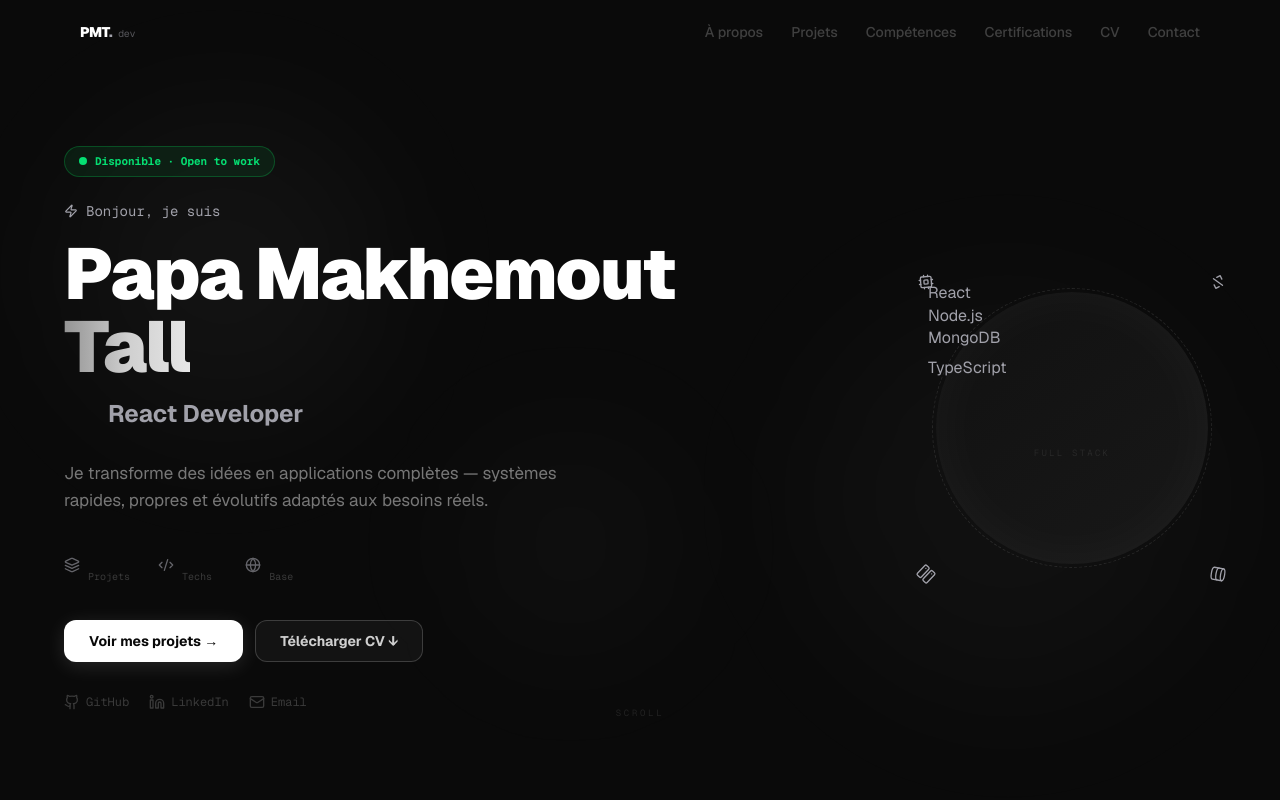
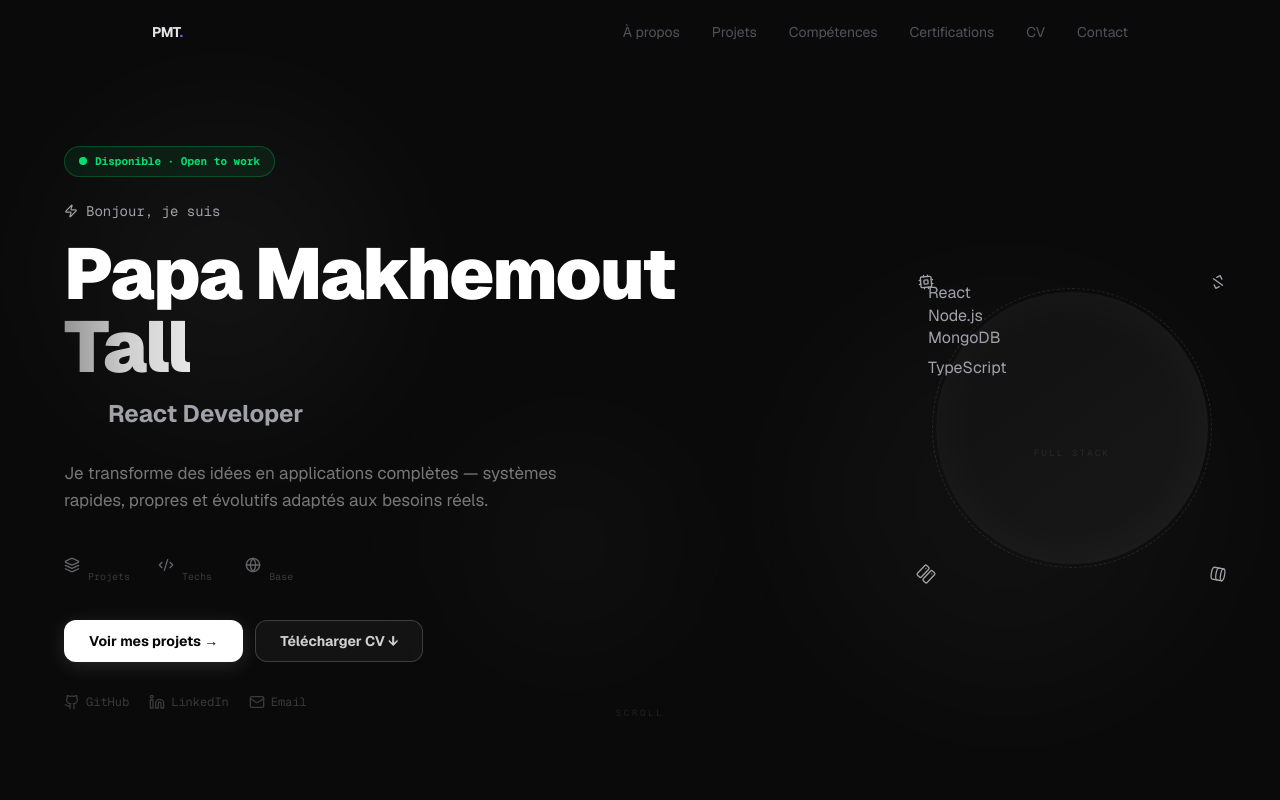
Before and after one commit to Mtg221/portfolio, a Next.js app: page / in a window 1280 px wide. Shown: the top 800 px of the page. Built offline with nearby package versions, Linux system fonts and the light colour scheme.

Commit message:
redesign: simplify portfolio — minimal dark theme

```diff
--- a/src/components/sections/Navbar.tsx
+++ b/src/components/sections/Navbar.tsx
@@ -1,87 +1,69 @@
 "use client";
-
 import { useState, useEffect } from "react";
 import { motion, AnimatePresence } from "framer-motion";
 import { navItems } from "@/lib/data";
 import { Menu, X } from "lucide-react";
 
-interface NavbarProps {
-  activeSection: string;
-  scrollTo: (id: string) => void;
-}
+interface NavbarProps { activeSection: string; scrollTo: (id: string) => void; }
 
 export function Navbar({ activeSection, scrollTo }: NavbarProps) {
   const [menuOpen, setMenuOpen] = useState(false);
-  const [scrolled, setScrolled] = useState(false);
+  const [scrolled, setScrolled]   = useState(false);
 
   useEffect(() => {
-    const h = () => setScrolled(window.scrollY > 50);
+    const h = () => setScrolled(window.scrollY > 40);
     window.addEventListener("scroll", h);
     return () => window.removeEventListener("scroll", h);
   }, []);
 
   return (
-    <nav className="fixed top-0 left-0 right-0 z-50 transition-all duration-500"
+    <nav className="fixed top-0 left-0 right-0 z-50 transition-all duration-300"
       style={scrolled ? {
-        background: "rgba(8,8,8,0.95)",
-        backdropFilter: "blur(20px)",
-        borderBottom: "1px solid rgba(255,255,255,0.08)",
-        boxShadow: "0 4px 32px rgba(0,0,0,0.8), 0 1px 0 rgba(255,255,255,0.04)",
+        background: "rgba(10,10,10,0.92)",
+        backdropFilter: "blur(16px)",
+        borderBottom: "1px solid var(--border)",
       } : { background: "transparent" }}>
-      <div className="max-w-6xl mx-auto px-4 h-16 flex items-center justify-between">
-        {/* Logo */}
-        <motion.button onClick={() => scrollTo("hero")}
-          className="font-black text-sm tracking-tight"
-          whileHover={{ scale: 1.05 }} whileTap={{ scale: 0.95 }}>
-          <span className="text-white">PMT</span>
-          <span style={{ color: "var(--e-200)" }}>.</span>
-          <span className="ml-1.5 text-[10px] font-mono font-normal" style={{ color: "var(--e-300)", opacity: 0.5 }}>dev</span>
-        </motion.button>
+      <div className="max-w-5xl mx-auto px-6 h-16 flex items-center justify-between">
+        <button onClick={() => scrollTo("hero")}
+          className="font-bold text-sm tracking-tight"
+          style={{ color: "var(--text-bright)" }}>
+          PMT<span style={{ color: "var(--accent)" }}>.</span>
+        </button>
 
-        {/* Desktop */}
-        <div className="hidden sm:flex items-center gap-7 text-sm">
+        <div className="hidden sm:flex items-center gap-8 text-sm">
           {navItems.map(({ id, label }) => (
-            <motion.button key={id} onClick={() => scrollTo(id)}
-              className="relative transition-colors duration-200 font-medium"
-              style={{ color: activeSection === id ? "var(--e-200)" : "#404040" }}
-              whileHover={{ y: -1, color: "#888888" } as never}>
+            <button key={id} onClick={() => scrollTo(id)}
+              className="relative transition-colors duration-200"
+              style={{ color: activeSection === id ? "var(--text-bright)" : "var(--text-dim)" }}>
               {label}
               {activeSection === id && (
                 <motion.div
                   className="absolute -bottom-0.5 left-0 right-0 h-px"
-                  style={{ background: "linear-gradient(90deg, var(--e-400), var(--e-100))" }}
-                  layoutId="activeNav"
+                  style={{ background: "var(--accent)" }}
+                  layoutId="nav-indicator"
                 />
               )}
-            </motion.button>
+            </button>
           ))}
         </div>
 
-        {/* Mobile toggle */}
-        <button className="sm:hidden transition-colors" style={{ color: "#404040" }}
-          onClick={() => setMenuOpen(!menuOpen)}>
+        <button className="sm:hidden" style={{ color: "var(--text-dim)" }} onClick={() => setMenuOpen(!menuOpen)}>
           {menuOpen ? <X className="w-5 h-5" /> : <Menu className="w-5 h-5" />}
         </button>
       </div>
 
-      {/* Mobile menu */}
       <AnimatePresence>
         {menuOpen && (
           <motion.div className="sm:hidden border-t"
-            style={{ background: "rgba(8,8,8,0.98)", backdropFilter: "blur(20px)", borderColor: "rgba(255,255,255,0.06)" }}
+            style={{ background: "rgba(10,10,10,0.98)", borderColor: "var(--border)" }}
             initial={{ opacity: 0, height: 0 }} animate={{ opacity: 1, height: "auto" }} exit={{ opacity: 0, height: 0 }}>
-            <div className="px-4 py-5 flex flex-col gap-1">
+            <div className="px-6 py-4 flex flex-col gap-1">
               {navItems.map(({ id, label }) => (
-                <motion.button key={id}
-                  onClick={() => { scrollTo(id); setMenuOpen(false); }}
-                  className="text-left py-2.5 px-3 rounded-lg text-sm font-medium transition-colors"
-                  style={{
-                    color: activeSection === id ? "var(--e-200)" : "#404040",
-                    background: activeSection === id ? "rgba(255,255,255,0.05)" : "transparent",
-                  }}
-                  whileTap={{ scale: 0.97 }}>
+                <button key={id} onClick={() => { scrollTo(id); setMenuOpen(false); }}
+                  className="text-left py-2.5 text-sm transition-colors"
+                  style={{ color: activeSection === id ? "var(--text-bright)" : "var(--text-dim)" }}>
                   {label}
-                </motion.button>
+                </button>
               ))}
             </div>
           </motion.div>
```
